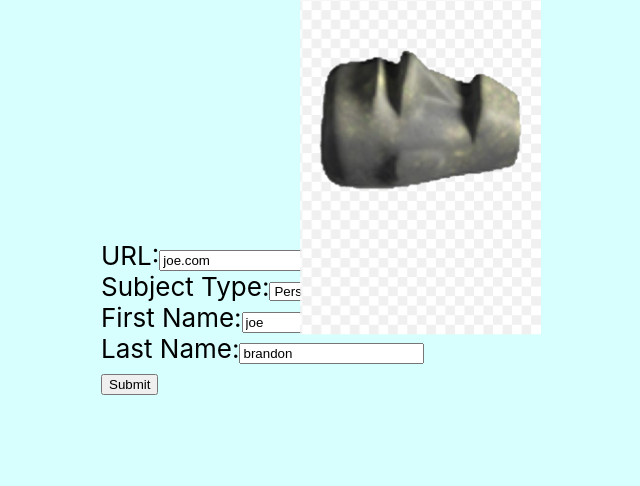
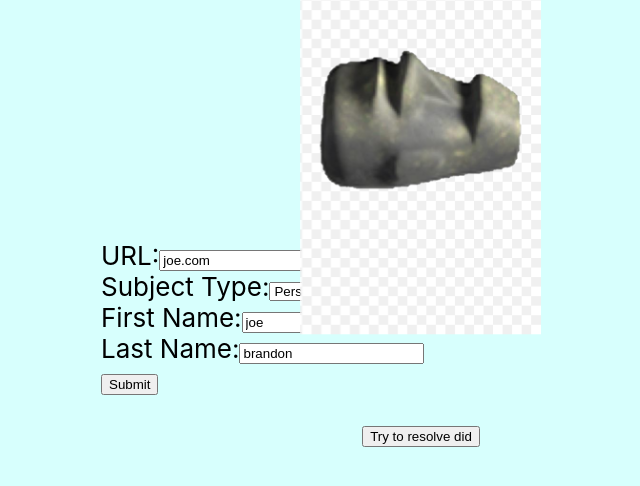
Before and after one commit to corbin-poteet/did-generator, a React (Create React App) app in the folder src/client/: page / in a window 1280 px wide. Shown: the top 486 px of the page, without its empty margins (219-859 px from the left). Built offline with nearby package versions, Linux system fonts and the light colour scheme; no server answers.

Commit message:
Initial resolver commit

```diff
--- a/src/client/src/App.js
+++ b/src/client/src/App.js
@@ -171,8 +171,8 @@ function App() {
           <br />
           <input type="submit" value="Submit" />
         </form>
-
-
+        <br />
+        <button>Try to resolve did</button>
       </header>
     </div>
   );
```
